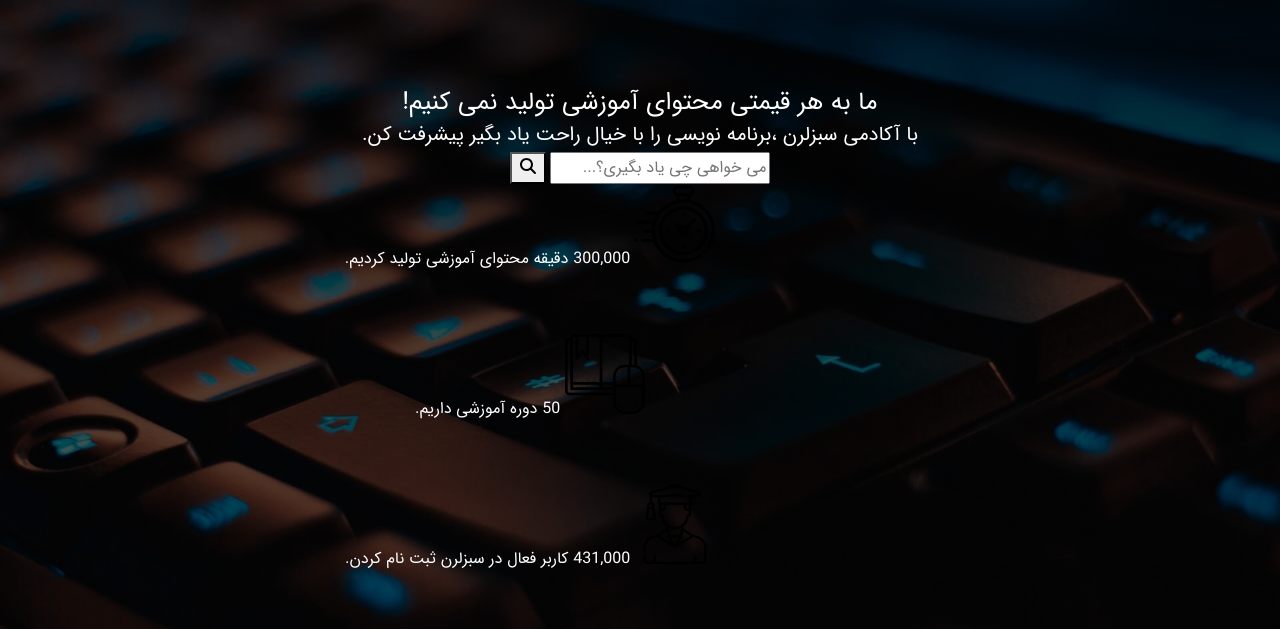
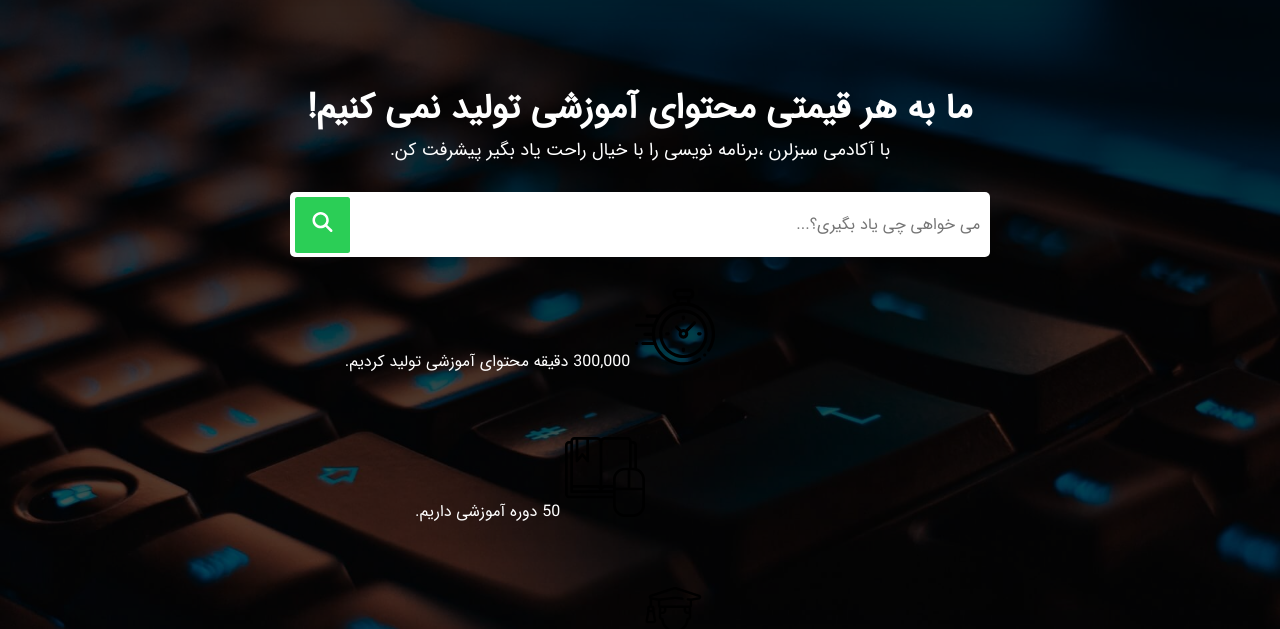
Before and after one commit to Hossein-NP/SabzLearn-Advanced, a plain HTML site: page index.html in a window 1280 px wide. Shown: the part 171-800 px from the top of the page. Drawn offline with Linux system fonts and the light colour scheme.

Commit message:
Update index.css

```diff
--- a/css/index.css
+++ b/css/index.css
@@ -188,4 +188,45 @@
   padding: 9rem 0;
   text-align: center;
 }
+
+.landing__title {
+  font-size: 3.5rem;
+  font-weight: bold;
+}
+
+.landing__caption {
+  font-size: 1.8rem;
+  margin: 1rem 0;
+}
+
+.landing__searchbar {
+  max-width: 700px;
+  min-width: 300px;
+  margin: 3rem auto;
+  position: relative;
+}
+
+.landing__searchbar-input {
+  width: 100%;
+  background-color: var(--white-color);
+  border: none;
+  padding: 2rem 1rem;
+  border-radius: 0.5rem;
+}
+
+.landing__searchbar-btn {
+  background-color: var(--primary-color);
+  border: none;
+  padding: 1rem;
+  border-radius: 0.25rem;
+  position: absolute;
+  left: 0.5rem;
+  top: 0.5rem;
+  padding: 1.5rem;
+}
+
+.landing__searchbar-icon {
+  color: var(--white-color);
+  font-size: 2rem;
+}
 /* Finish Lnading Style  */
```
